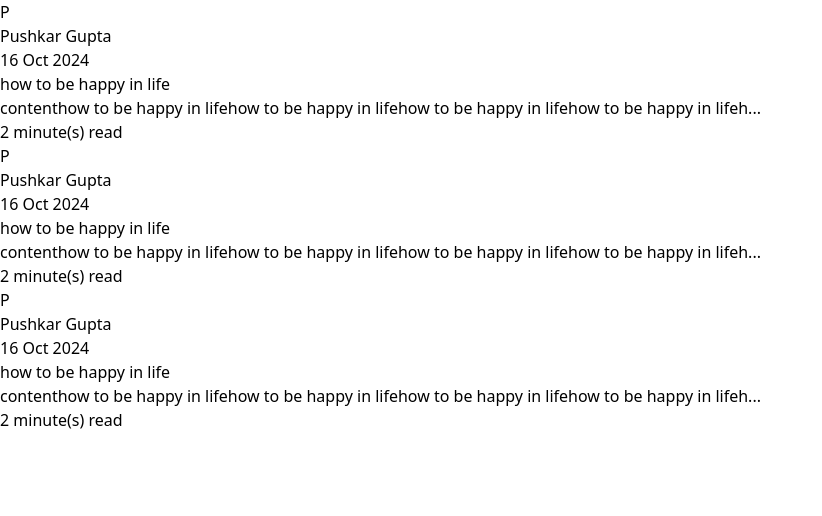
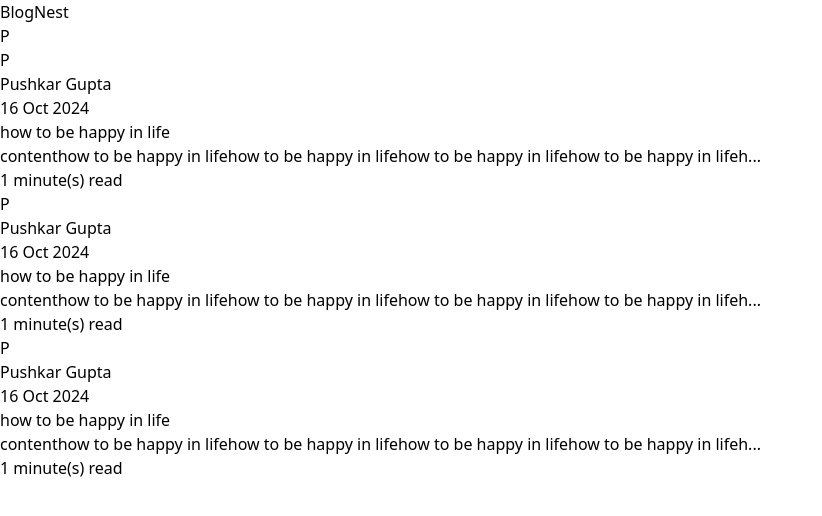
Before and after one commit to pushkarguptaaa/BlogNest-App, a React (Vite) app in the folder frontend/: page /blogs in a window 1280 px wide. Shown: the top 516 px of the page, without its empty margins (0-822 px from the left). Built offline with nearby package versions, Linux system fonts and the light colour scheme; no server answers.

Commit message:
Created appbar component

```diff
--- /dev/null
+++ b/frontend/src/components/Appbar.tsx
@@ -0,0 +1,13 @@
+import { Avatar } from "./BlogCard"
+
+export const Appbar = () => {
+    return <div className="flex justify-between px-10 border-b border-slate-200 py-4">
+        <div className="flex flex-col justify-center">
+            BlogNest
+        </div>
+
+        <div>
+            <Avatar name= {"Pushkar"} size={"big"}/>
+        </div>
+    </div>
+}
--- a/frontend/src/components/BlogCard.tsx
+++ b/frontend/src/components/BlogCard.tsx
@@ -35,7 +35,7 @@ export const BlogCard = ({ authorName, title, content, publishedDate }: BlogCard
             </div>
 
             <div className="text-slate-500 text-sm font-thin pt-2">
-                {`${Math.ceil(content.length / 100)} minute(s) read`}
+                {`${Math.ceil(content.length / 200)} minute(s) read`}
             </div>
 
         </div>
@@ -49,8 +49,8 @@ function Circle() {
     </div>
 }
 
-function Avatar({name}: {name: string}) {
-    return <div className="relative inline-flex items-center justify-center w-6 h-6 overflow-hidden bg-slate-500 rounded-full">
-    <span className="text-xs font-extralight text-gray-600 dark:text-gray-300">{name[0]}</span>
+export function Avatar({name, size= "small"}: {name: string, size?: "small" | "big"}) {
+    return <div className={`relative inline-flex items-center justify-center ${size === "small" ? "w-6 h-6" : "w-10 h-10"} overflow-hidden bg-slate-500 rounded-full`}>
+    <span className={`${size === "small" ? "text-xs" : "text-md"} font-extralight text-gray-600 dark:text-gray-300`}>{name[0]}</span>
 </div>
 }
--- a/frontend/src/pages/Blogs.tsx
+++ b/frontend/src/pages/Blogs.tsx
@@ -1,15 +1,20 @@
+import { Appbar } from "../components/Appbar"
 import { BlogCard } from "../components/BlogCard"
 
 export const Blogs = () => {
-    return <div className="flex justify-center">
-        <div className="max-w-xl">
-            <BlogCard authorName = {"Pushkar Gupta"} title = {"how to be happy in life"} content = {"contenthow to be happy in lifehow to be happy in lifehow to be happy in lifehow to be happy in lifehow to be happy in lifehow to be happy in lifehow to be happy in life"} publishedDate = {"16 Oct 2024"}/>
+    return <div>
+        <Appbar />
 
-            <BlogCard authorName = {"Pushkar Gupta"} title = {"how to be happy in life"} content = {"contenthow to be happy in lifehow to be happy in lifehow to be happy in lifehow to be happy in lifehow to be happy in lifehow to be happy in lifehow to be happy in life"} publishedDate = {"16 Oct 2024"}/>
+        <div className="flex justify-center">
+            <div className="max-w-xl">
+                <BlogCard authorName = {"Pushkar Gupta"} title = {"how to be happy in life"} content = {"contenthow to be happy in lifehow to be happy in lifehow to be happy in lifehow to be happy in lifehow to be happy in lifehow to be happy in lifehow to be happy in life"} publishedDate = {"16 Oct 2024"}/>
 
-            <BlogCard authorName = {"Pushkar Gupta"} title = {"how to be happy in life"} content = {"contenthow to be happy in lifehow to be happy in lifehow to be happy in lifehow to be happy in lifehow to be happy in lifehow to be happy in lifehow to be happy in life"} publishedDate = {"16 Oct 2024"}/>
+                <BlogCard authorName = {"Pushkar Gupta"} title = {"how to be happy in life"} content = {"contenthow to be happy in lifehow to be happy in lifehow to be happy in lifehow to be happy in lifehow to be happy in lifehow to be happy in lifehow to be happy in life"} publishedDate = {"16 Oct 2024"}/>
+
+                <BlogCard authorName = {"Pushkar Gupta"} title = {"how to be happy in life"} content = {"contenthow to be happy in lifehow to be happy in lifehow to be happy in lifehow to be happy in lifehow to be happy in lifehow to be happy in lifehow to be happy in life"} publishedDate = {"16 Oct 2024"}/>
+            </div>
+
         </div>
 
     </div>
-
 }
```
